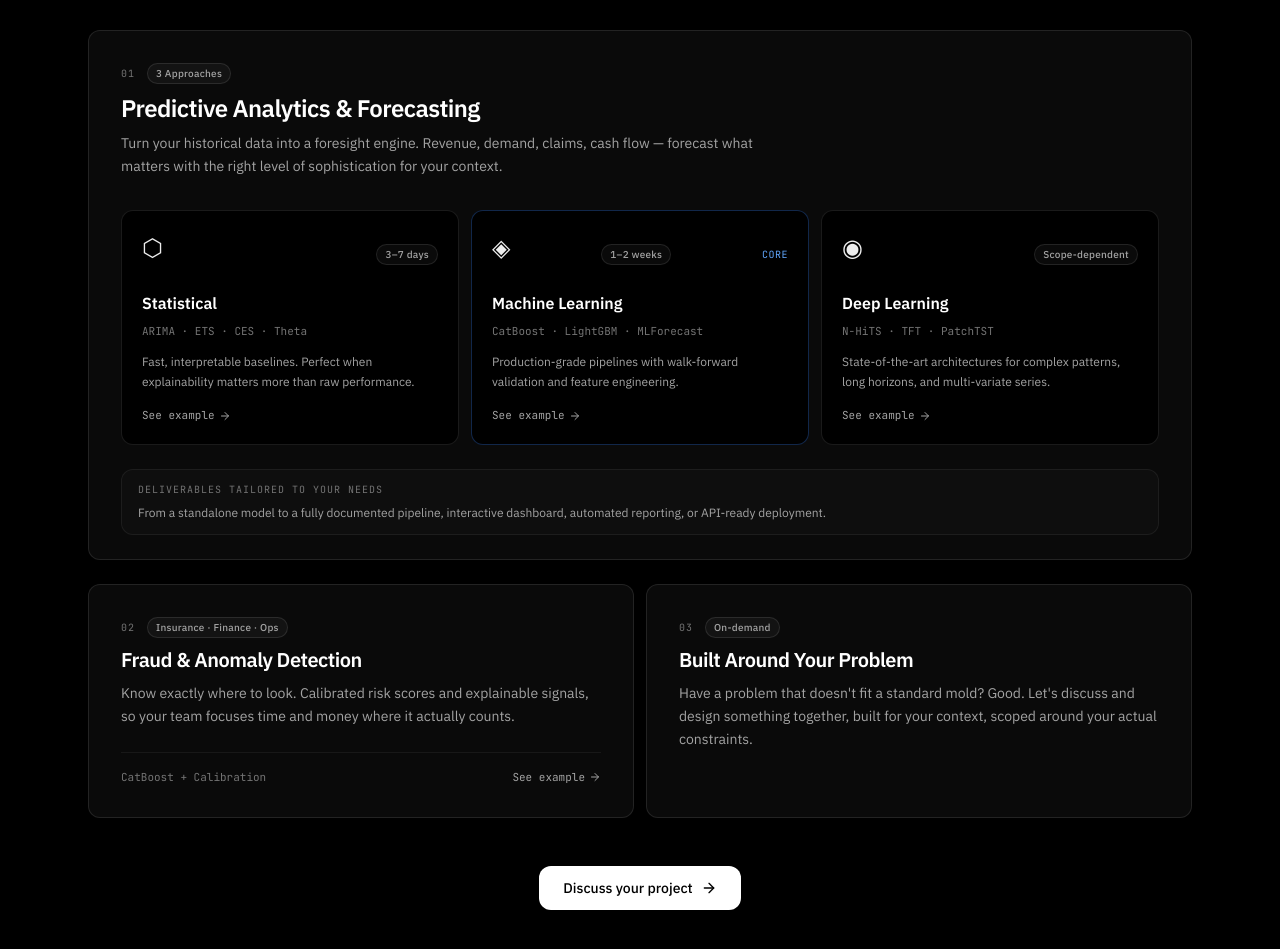
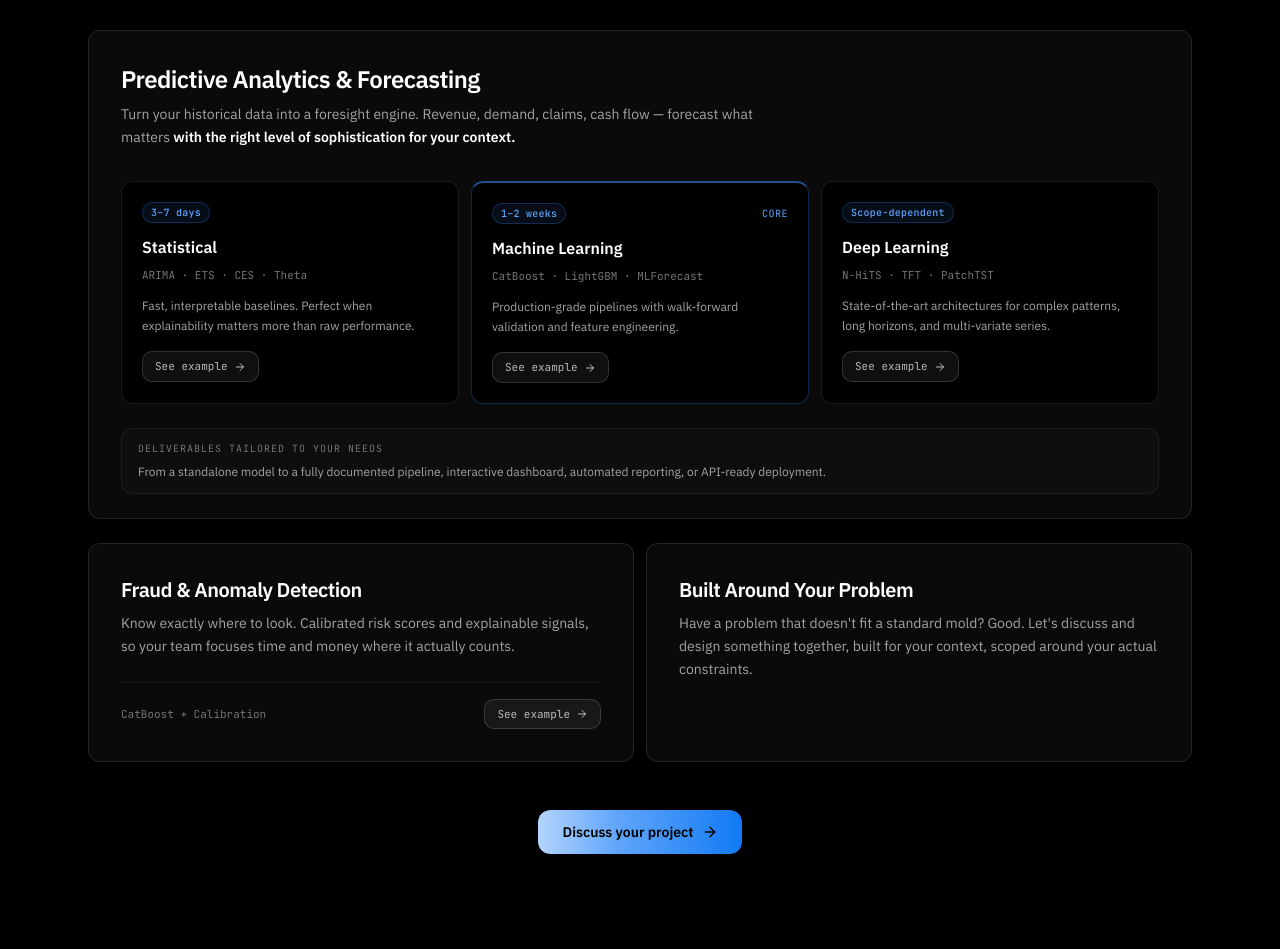
Before and after one commit to ag-algolab/ag-algolab.github.io, a React (Vite) app: page / in a window 1280 px wide. Shown: the part 1720-2669 px from the top of the page. Built offline with nearby package versions, Linux system fonts and the light colour scheme.

Commit message:
Refactor services section and update button styles
Removed icons from tiers and adjusted layout for services section. Updated button styles for better consistency and added animated gradient to CTA.

```diff
--- a/src/App.jsx
+++ b/src/App.jsx
@@ -58,7 +58,6 @@ function ServicesSection() {
     {
       label: 'Statistical',
       badge: '3–7 days',
-      icon: '⬡',
       tools: 'ARIMA · ETS · CES · Theta',
       desc: 'Fast, interpretable baselines. Perfect when explainability matters more than raw performance.',
       id: 'statistical',
@@ -66,7 +65,6 @@ function ServicesSection() {
     {
       label: 'Machine Learning',
       badge: '1–2 weeks',
-      icon: '◈',
       tools: 'CatBoost · LightGBM · MLForecast',
       desc: 'Production-grade pipelines with walk-forward validation and feature engineering.',
       id: 'machine-learning',
@@ -75,7 +73,6 @@ function ServicesSection() {
     {
       label: 'Deep Learning',
       badge: 'Scope-dependent',
-      icon: '◉',
       tools: 'N-HiTS · TFT · PatchTST',
       desc: 'State-of-the-art architectures for complex patterns, long horizons, and multi-variate series.',
       id: 'deep-learning',
@@ -113,20 +110,19 @@ function ServicesSection() {
         >
           <div className="bg-[#0a0a0a] rounded-xl border border-white/10 overflow-hidden">
             <div className="p-8 pb-6">
-              <div className="flex flex-col md:flex-row md:items-start md:justify-between gap-4 mb-8">
-                <div>
-                  <div className="flex items-center gap-3 mb-2">
-                    <span className="text-[10px] font-mono text-neutral-500 uppercase tracking-widest">01</span>
-                    <NeutralBadge>3 Approaches</NeutralBadge>
-                  </div>
+
+              {/* Header — no number, no tag */}
+              <div className="mb-8">
                 <h3 className="text-2xl font-semibold text-white mb-2 tracking-tight">
                   Predictive Analytics & Forecasting
                 </h3>
                 <p className="text-neutral-400 text-sm leading-relaxed max-w-2xl">
                   Turn your historical data into a foresight engine. Revenue, demand, claims, cash flow —
-                    forecast what matters with the right level of sophistication for your context.
+                  forecast what matters{' '}
+                  <span className="text-white font-semibold">
+                    with the right level of sophistication for your context.
+                  </span>
                 </p>
-                </div>
               </div>
 
               {/* 3 tier cards */}
@@ -140,30 +136,37 @@ function ServicesSection() {
                     viewport={{ once: true }}
                     className={`relative bg-black rounded-lg p-5 border transition-colors duration-200 ${
                       tier.highlight
-                        ? 'border-blue-500/30 hover:border-blue-500/50'
+                        ? 'border-blue-500/30 hover:border-blue-500/50 border-t-2 border-t-blue-500/60'
                         : 'border-white/10 hover:border-white/20'
                     }`}
                   >
+                    {/* Duration badge — all blue, no number, no extra tag */}
                     <div className="flex items-center justify-between mb-3">
-                      {/* Icône — ajoute cette ligne */}
-                      <div className="text-2xl mb-4">{tier.icon}</div>
-                      <NeutralBadge>{tier.badge}</NeutralBadge>
+                      <span className="inline-flex items-center px-2 py-0.5 rounded-md bg-blue-500/10 border border-blue-500/25 text-blue-400 text-[10px] font-mono font-medium tracking-wide">
+                        {tier.badge}
+                      </span>
                       {tier.highlight && (
                         <span className="text-[10px] font-mono text-blue-400 tracking-wider">CORE</span>
                       )}
                     </div>
+
                     <h4 className="text-white font-semibold mb-2">{tier.label}</h4>
                     <p className="text-neutral-500 text-[11px] font-mono mb-3 leading-relaxed">{tier.tools}</p>
                     <p className="text-neutral-400 text-xs leading-relaxed mb-4">{tier.desc}</p>
+
+                    {/* See example — visible but static */}
                     <button
                       onClick={() => {
                         setDemoActive(tier.id);
                         setDemoOpen(true);
                       }}
-                      className="text-[11px] font-mono text-neutral-400 hover:text-white transition-colors duration-150 flex items-center gap-1 group"
+                      className="inline-flex items-center gap-1.5 px-3 py-1.5 rounded-md
+                                 bg-white/[0.06] border border-white/15
+                                 text-[11px] font-mono text-white/70 hover:text-white hover:bg-white/10 hover:border-white/25
+                                 transition-all duration-150"
                     >
                       See example
-                      <ArrowRight className="w-3 h-3 group-hover:translate-x-0.5 transition-transform" />
+                      <ArrowRight className="w-3 h-3" />
                     </button>
                   </motion.div>
                 ))}
@@ -186,7 +189,7 @@ function ServicesSection() {
         {/* ── SERVICES 2 & 3 side by side ── */}
         <div className="grid md:grid-cols-2 gap-3">
 
-          {/* SERVICE 2 : Fraud & Anomaly Detection */}
+          {/* SERVICE 2 : Fraud & Anomaly Detection — no number, no tag */}
           <motion.div
             initial={{ opacity: 0, y: 20 }}
             whileInView={{ opacity: 1, y: 0 }}
@@ -195,10 +198,6 @@ function ServicesSection() {
             className="bg-[#0a0a0a] rounded-xl border border-white/10 hover:border-white/20 transition-colors duration-200"
           >
             <div className="p-8 flex flex-col h-full">
-              <div className="flex items-center gap-3 mb-2">
-                <span className="text-[10px] font-mono text-neutral-500 uppercase tracking-widest">02</span>
-                <NeutralBadge>Insurance · Finance · Ops</NeutralBadge>
-              </div>
               <h3 className="text-xl font-semibold text-white mb-2 tracking-tight">
                 Fraud & Anomaly Detection
               </h3>
@@ -212,16 +211,19 @@ function ServicesSection() {
                 </span>
                 <button
                   onClick={() => setFraudOpen(true)}
-                  className="text-[11px] font-mono text-neutral-400 hover:text-white transition-colors duration-150 flex items-center gap-1 group"
+                  className="inline-flex items-center gap-1.5 px-3 py-1.5 rounded-md
+                             bg-white/[0.06] border border-white/15
+                             text-[11px] font-mono text-white/70 hover:text-white hover:bg-white/10 hover:border-white/25
+                             transition-all duration-150"
                 >
                   See example
-                  <ArrowRight className="w-3 h-3 group-hover:translate-x-0.5 transition-transform" />
+                  <ArrowRight className="w-3 h-3" />
                 </button>
               </div>
             </div>
           </motion.div>
 
-          {/* SERVICE 3 : On-Demand */}
+          {/* SERVICE 3 : On-Demand — no number, no tag */}
           <motion.div
             initial={{ opacity: 0, y: 20 }}
             whileInView={{ opacity: 1, y: 0 }}
@@ -230,10 +232,6 @@ function ServicesSection() {
             className="bg-[#0a0a0a] rounded-xl border border-white/10 hover:border-white/20 transition-colors duration-200"
           >
             <div className="p-8 flex flex-col h-full">
-              <div className="flex items-center gap-3 mb-2">
-                <span className="text-[10px] font-mono text-neutral-500 uppercase tracking-widest">03</span>
-                <NeutralBadge>On-demand</NeutralBadge>
-              </div>
               <h3 className="text-xl font-semibold text-white mb-2 tracking-tight">
                 Built Around Your Problem
               </h3>
@@ -246,16 +244,36 @@ function ServicesSection() {
           </motion.div>
         </div>
 
-        {/* CTA */}
+        {/* CTA — animated blue/white gradient */}
         <div className="flex justify-center mt-12">
           <button
             onClick={() => document.getElementById('contact')?.scrollIntoView({ behavior: 'smooth' })}
-            className="group inline-flex items-center gap-2 px-6 py-3 rounded-lg bg-white text-black hover:bg-neutral-200 transition-colors duration-150 text-sm font-medium"
+            className="group relative inline-flex items-center gap-2 px-6 py-3 rounded-lg text-sm font-medium overflow-hidden"
+            style={{ color: '#000' }}
           >
-            Discuss your project
-            <ArrowRight className="w-4 h-4 group-hover:translate-x-0.5 transition-transform" />
+            {/* Animated gradient layer */}
+            <span
+              className="absolute inset-0 rounded-lg"
+              style={{
+                background: 'linear-gradient(270deg, #0070f3, #60a5fa, #ffffff, #60a5fa, #0070f3)',
+                backgroundSize: '300% 300%',
+                animation: 'ctaShift 5s ease infinite',
+              }}
+            />
+            {/* Content above gradient */}
+            <span className="relative z-10 font-semibold">Discuss your project</span>
+            <ArrowRight className="relative z-10 w-4 h-4 group-hover:translate-x-0.5 transition-transform" />
           </button>
         </div>
+
+        {/* Keyframe for CTA animation */}
+        <style>{`
+          @keyframes ctaShift {
+            0%   { background-position: 0% 50%; }
+            50%  { background-position: 100% 50%; }
+            100% { background-position: 0% 50%; }
+          }
+        `}</style>
       </div>
 
       {/* ── DEMO MODAL ── */}
@@ -274,7 +292,6 @@ function ServicesSection() {
                        w-full max-w-4xl max-h-[92vh] overflow-y-auto z-10"
             onClick={(e) => e.stopPropagation()}
           >
-            {/* Header */}
             <div className="sticky top-0 z-20 bg-[#0a0a0a]/95 backdrop-blur-md
                             flex items-center justify-between px-6 py-4
                             border-b border-white/[0.08]">
@@ -314,7 +331,6 @@ function ServicesSection() {
                   <NeutralBadge>Real data</NeutralBadge>
                   <NeutralBadge>6-month horizon</NeutralBadge>
                 </div>
-
                 <div>
                   <h3 className="text-2xl font-semibold text-white mb-3 tracking-tight">
                     Revenue Forecasting — French SME
@@ -327,7 +343,6 @@ function ServicesSection() {
                     the <span className="text-blue-400 font-mono text-xs">revenue</span> recorded that day.
                   </p>
                 </div>
-
                 <div className="bg-black rounded-lg border border-white/[0.08] p-5">
                   <span className="text-[10px] font-mono uppercase tracking-widest text-neutral-500 block mb-3">
                     Model selection
@@ -343,7 +358,6 @@ function ServicesSection() {
                     rigidly periodic. It also produces <span className="text-white font-medium">calibrated probabilistic forecasts</span>.
                   </p>
                 </div>
-
                 <div>
                   <img
                     src="/forecast_stats_6M.png"
@@ -351,7 +365,6 @@ function ServicesSection() {
                     className="w-full rounded-lg border border-white/[0.08]"
                   />
                 </div>
-
                 <div className="bg-black rounded-lg border border-white/[0.08] p-5">
                   <div className="flex items-start justify-between gap-4 mb-3">
                     <div>
@@ -372,26 +385,14 @@ function ServicesSection() {
                     In retail and service businesses, anything below <span className="text-white font-medium">5%</span> is considered excellent.
                   </p>
                 </div>
-
                 <div className="bg-black rounded-lg border border-white/[0.08] p-5 flex flex-col md:flex-row md:items-center gap-4">
                   <div className="flex-1">
-                    <p className="text-white font-medium text-sm mb-1">
-                      Have historical data sitting somewhere?
-                    </p>
-                    <p className="text-neutral-400 text-xs leading-relaxed">
-                      Two columns. A date and a number. That's all it takes to get started.
-                    </p>
+                    <p className="text-white font-medium text-sm mb-1">Have historical data sitting somewhere?</p>
+                    <p className="text-neutral-400 text-xs leading-relaxed">Two columns. A date and a number. That's all it takes to get started.</p>
                   </div>
                   <button
-                    onClick={() => {
-                      setDemoOpen(false);
-                      setTimeout(() => {
-                        document.getElementById('contact')?.scrollIntoView({ behavior: 'smooth' });
-                      }, 200);
-                    }}
-                    className="flex-shrink-0 inline-flex items-center gap-2 px-4 py-2 rounded-lg
-                               bg-white text-black hover:bg-neutral-200
-                               transition-colors duration-150 text-sm font-medium"
+                    onClick={() => { setDemoOpen(false); setTimeout(() => { document.getElementById('contact')?.scrollIntoView({ behavior: 'smooth' }); }, 200); }}
+                    className="flex-shrink-0 inline-flex items-center gap-2 px-4 py-2 rounded-lg bg-white text-black hover:bg-neutral-200 transition-colors duration-150 text-sm font-medium"
                   >
                     Discuss your project
                     <ArrowRight className="w-4 h-4" />
@@ -404,14 +405,9 @@ function ServicesSection() {
             {demoActive === 'machine-learning' && (
               <div className="p-12">
                 <div className="flex flex-col items-center justify-center text-center gap-3 py-12">
-                  <div className="w-10 h-10 rounded-lg bg-white/5 border border-white/10 flex items-center justify-center text-lg">
-                    ⏳
-                  </div>
+                  <div className="w-10 h-10 rounded-lg bg-white/5 border border-white/10 flex items-center justify-center text-lg">⏳</div>
                   <p className="text-white/80 font-mono text-sm">Case study in preparation</p>
-                  <p className="text-neutral-500 text-xs max-w-sm">
-                    A production-grade ML pipeline showcase is being finalized.
-                    In the meantime, the statistical example shows the same rigor applied at a simpler level.
-                  </p>
+                  <p className="text-neutral-500 text-xs max-w-sm">A production-grade ML pipeline showcase is being finalized. In the meantime, the statistical example shows the same rigor applied at a simpler level.</p>
                 </div>
               </div>
             )}
@@ -424,52 +420,28 @@ function ServicesSection() {
                   <NeutralBadge>TFT · N-HiTS · PatchTST</NeutralBadge>
                   <NeutralBadge>Collaboration tier</NeutralBadge>
                 </div>
-
                 <div>
-                  <h3 className="text-2xl font-semibold text-white mb-3 tracking-tight">
-                    When the patterns run deep
-                  </h3>
+                  <h3 className="text-2xl font-semibold text-white mb-3 tracking-tight">When the patterns run deep</h3>
                   <p className="text-neutral-400 text-sm leading-relaxed">
                     Deep learning architectures like TFT are built for one thing: finding{' '}
-                    <span className="text-white font-medium">
-                      non-obvious dependencies across many variables including ones already known about the future
-                    </span>{' '}
-                    (planned promotions, confirmed holidays, scheduled prices). They surface
-                    signals that statistical and ML models structurally cannot see.
+                    <span className="text-white font-medium">non-obvious dependencies across many variables including ones already known about the future</span>{' '}
+                    (planned promotions, confirmed holidays, scheduled prices). They surface signals that statistical and ML models structurally cannot see.
                   </p>
                 </div>
-
                 <div className="bg-black rounded-lg border border-white/[0.08] p-5">
-                  <span className="text-[10px] font-mono uppercase tracking-widest text-neutral-500 block mb-3">
-                    Who this is for
-                  </span>
+                  <span className="text-[10px] font-mono uppercase tracking-widest text-neutral-500 block mb-3">Who this is for</span>
                   <p className="text-neutral-400 text-sm leading-relaxed">
-                    Best suited for organizations that already have data pipelines and
-                    some technical ownership in-house. Deep learning is a long-term
-                    commitment — the model needs to be maintained, monitored, and
-                    updated as your data evolves.
+                    Best suited for organizations that already have data pipelines and some technical ownership in-house. Deep learning is a long-term commitment — the model needs to be maintained, monitored, and updated as your data evolves.
                   </p>
                 </div>
-
                 <div className="bg-black rounded-lg border border-white/[0.08] p-5 flex flex-col md:flex-row md:items-center gap-4">
                   <div className="flex-1">
-                    <p className="text-white font-medium text-sm mb-1">
-                      You're sitting on signals you haven't started reading yet.
-                    </p>
-                    <p className="text-neutral-400 text-xs leading-relaxed">
-                      If the infrastructure is there, so is the opportunity.
-                    </p>
+                    <p className="text-white font-medium text-sm mb-1">You're sitting on signals you haven't started reading yet.</p>
+                    <p className="text-neutral-400 text-xs leading-relaxed">If the infrastructure is there, so is the opportunity.</p>
                   </div>
                   <button
-                    onClick={() => {
-                      setDemoOpen(false);
-                      setTimeout(() => {
-                        document.getElementById('contact')?.scrollIntoView({ behavior: 'smooth' });
-                      }, 200);
-                    }}
-                    className="flex-shrink-0 inline-flex items-center gap-2 px-4 py-2 rounded-lg
-                               bg-white text-black hover:bg-neutral-200
-                               transition-colors duration-150 text-sm font-medium"
+                    onClick={() => { setDemoOpen(false); setTimeout(() => { document.getElementById('contact')?.scrollIntoView({ behavior: 'smooth' }); }, 200); }}
+                    className="flex-shrink-0 inline-flex items-center gap-2 px-4 py-2 rounded-lg bg-white text-black hover:bg-neutral-200 transition-colors duration-150 text-sm font-medium"
                   >
                     Discuss your project
                     <ArrowRight className="w-4 h-4" />
@@ -488,33 +460,20 @@ function ServicesSection() {
           onClick={() => setFraudOpen(false)}
         >
           <div className="absolute inset-0 bg-black/85 backdrop-blur-sm" />
-
           <motion.div
             initial={{ opacity: 0, scale: 0.97, y: 10 }}
             animate={{ opacity: 1, scale: 1, y: 0 }}
             transition={{ duration: 0.2 }}
-            className="relative bg-[#0a0a0a] rounded-xl border border-white/10
-                       w-full max-w-2xl max-h-[92vh] overflow-y-auto z-10"
+            className="relative bg-[#0a0a0a] rounded-xl border border-white/10 w-full max-w-2xl max-h-[92vh] overflow-y-auto z-10"
             onClick={(e) => e.stopPropagation()}
           >
-            <div className="sticky top-0 z-20 bg-[#0a0a0a]/95 backdrop-blur-md
-                            flex items-center justify-between px-6 py-4
-                            border-b border-white/[0.08]">
+            <div className="sticky top-0 z-20 bg-[#0a0a0a]/95 backdrop-blur-md flex items-center justify-between px-6 py-4 border-b border-white/[0.08]">
               <div className="flex items-center gap-3">
                 <NeutralBadge>Live Pipeline</NeutralBadge>
-                <span className="text-neutral-500 text-[11px] font-mono">
-                  Fraud & Anomaly Detection
-                </span>
+                <span className="text-neutral-500 text-[11px] font-mono">Fraud & Anomaly Detection</span>
               </div>
-              <button
-                onClick={() => setFraudOpen(false)}
-                className="text-neutral-500 hover:text-white transition-colors
-                           text-lg leading-none w-8 h-8 flex items-center justify-center"
-              >
-                ✕
-              </button>
+              <button onClick={() => setFraudOpen(false)} className="text-neutral-500 hover:text-white transition-colors text-lg leading-none w-8 h-8 flex items-center justify-center">✕</button>
             </div>
-
             <div className="p-6">
               {isMobile ? <PipelineMobile /> : <AnimatedPipelineDesktop />}
             </div>
```
Lines whose indentation alone changed are shown as unchanged.
